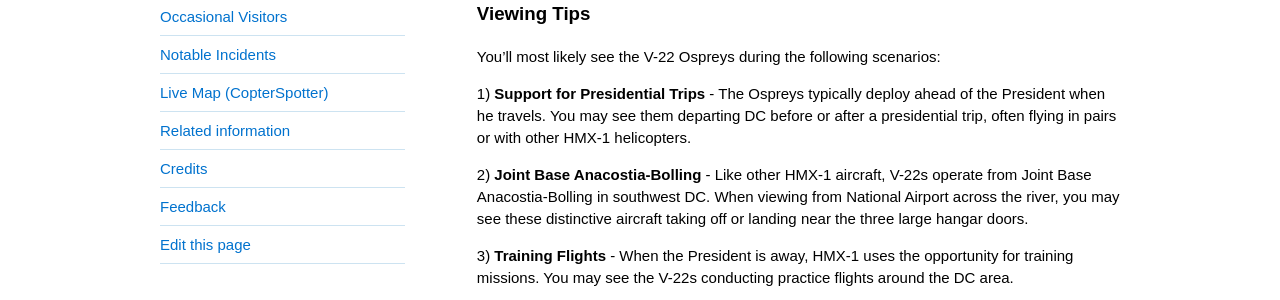
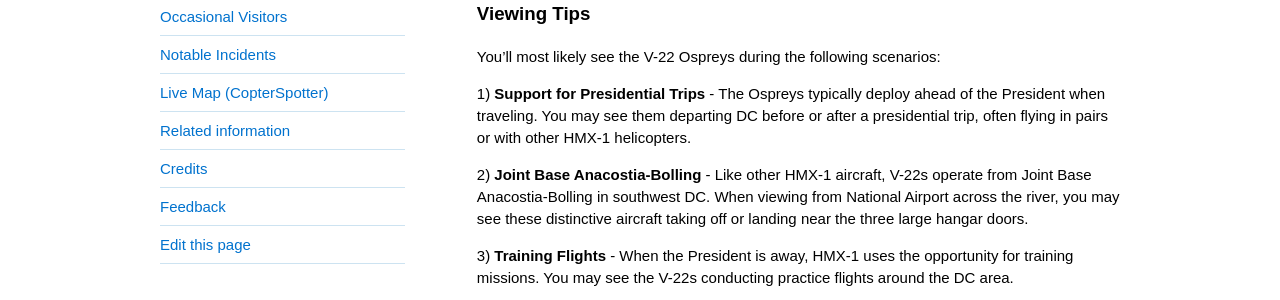
Before and after one commit to gbinal/dc-helicopters, a Jekyll site: the page built from _helicopters/10-us-marine-corps-hmx-1-v-22.md, in a window 1280 px wide and 900 px high, scrolled down 614 px. Shown: the part 175-475 px from the top of the window. Built offline with Jekyll 4.4.1, drawn with Linux system fonts in a browser that asks for light colours.

Commit message:
Use gender-neutral language for presidential references
Co-authored-by: gbinal <633088+gbinal@users.noreply.github.com>

```diff
--- a/_helicopters/10-us-marine-corps-hmx-1-v-22.md
+++ b/_helicopters/10-us-marine-corps-hmx-1-v-22.md
@@ -25,7 +25,7 @@ The Ospreys are painted in the same green and white "White Top" livery as the ot
 
 You'll most likely see the V-22 Ospreys during the following scenarios:
 
-1) **Support for Presidential Trips** - The Ospreys typically deploy ahead of the President when he travels. You may see them departing DC before or after a presidential trip, often flying in pairs or with other HMX-1 helicopters.
+1) **Support for Presidential Trips** - The Ospreys typically deploy ahead of the President when traveling. You may see them departing DC before or after a presidential trip, often flying in pairs or with other HMX-1 helicopters.
 
 2) **Joint Base Anacostia-Bolling** - Like other HMX-1 aircraft, V-22s operate from Joint Base Anacostia-Bolling in southwest DC. When viewing from National Airport across the river, you may see these distinctive aircraft taking off or landing near the three large hangar doors.
 
```
